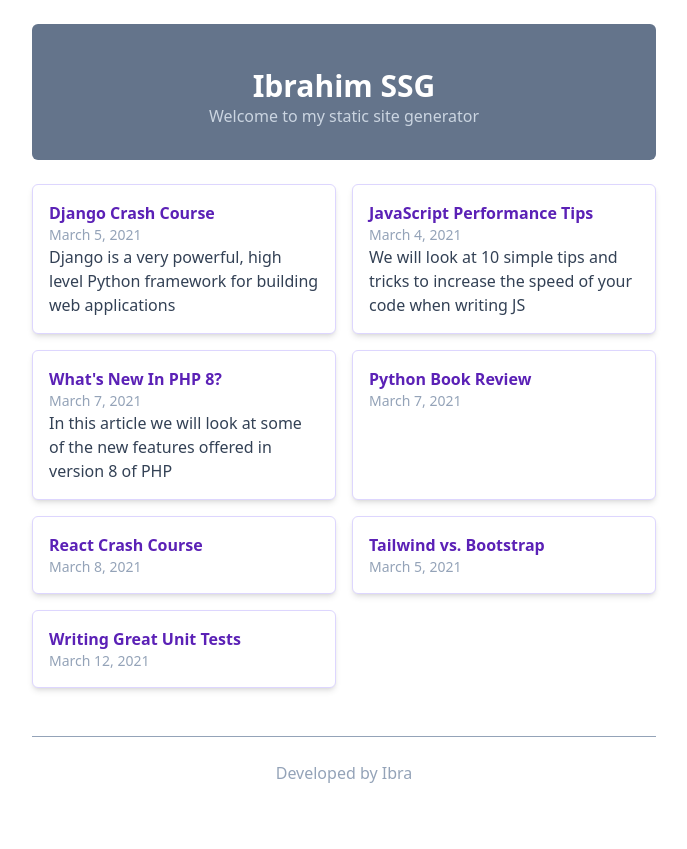
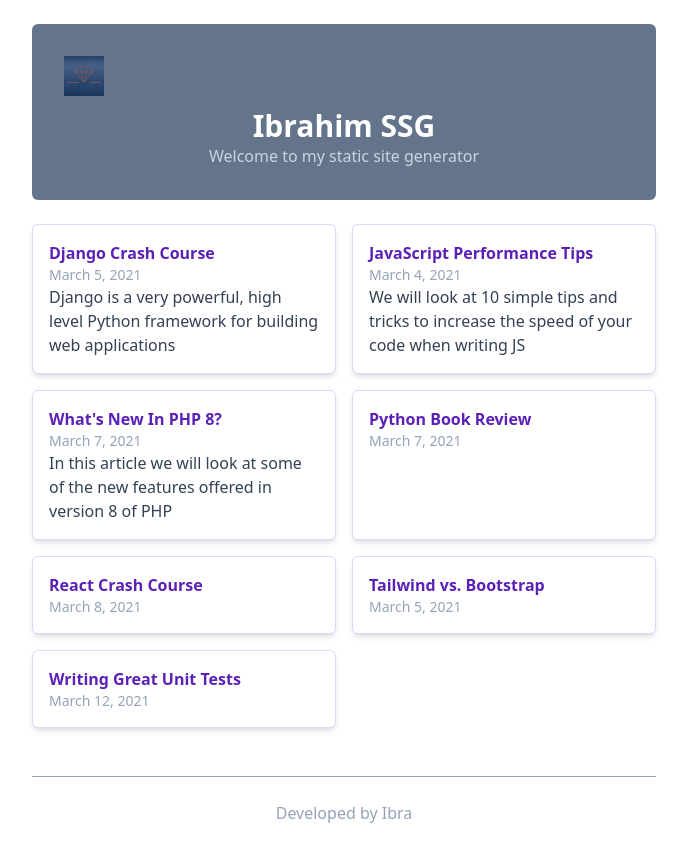
Before and after one commit to ibrahimy353/Static-Site-Generator-, a Next.js app: page / in a window 1280 px wide. Shown: the whole page, without its empty margins (296-983 px from the left). Before the commit the page ends 809 px from the top, so only its background shows below. Built offline with nearby package versions, Linux system fonts and the light colour scheme.

Commit message:
logo addition

```diff
--- a/app/layout.tsx
+++ b/app/layout.tsx
@@ -1,3 +1,4 @@
+import Image from "next/image";
 import Link from "next/link";
 import "../styles/globals.css"
 export default function RootLayout({
@@ -9,6 +10,7 @@ export default function RootLayout({
   const header = (
     <header>
       <div className="text-center bg-slate-500 p-8 my-6 rounded-md">
+        <Image src="/logo.png" width={40}  height ={40}/>
         <Link href="/">
           <h1 className="text-3xl text-white font-bold mt-3" > Ibrahim SSG</h1>
         </Link>
```
Also changed, not shown: public/logo.png.
